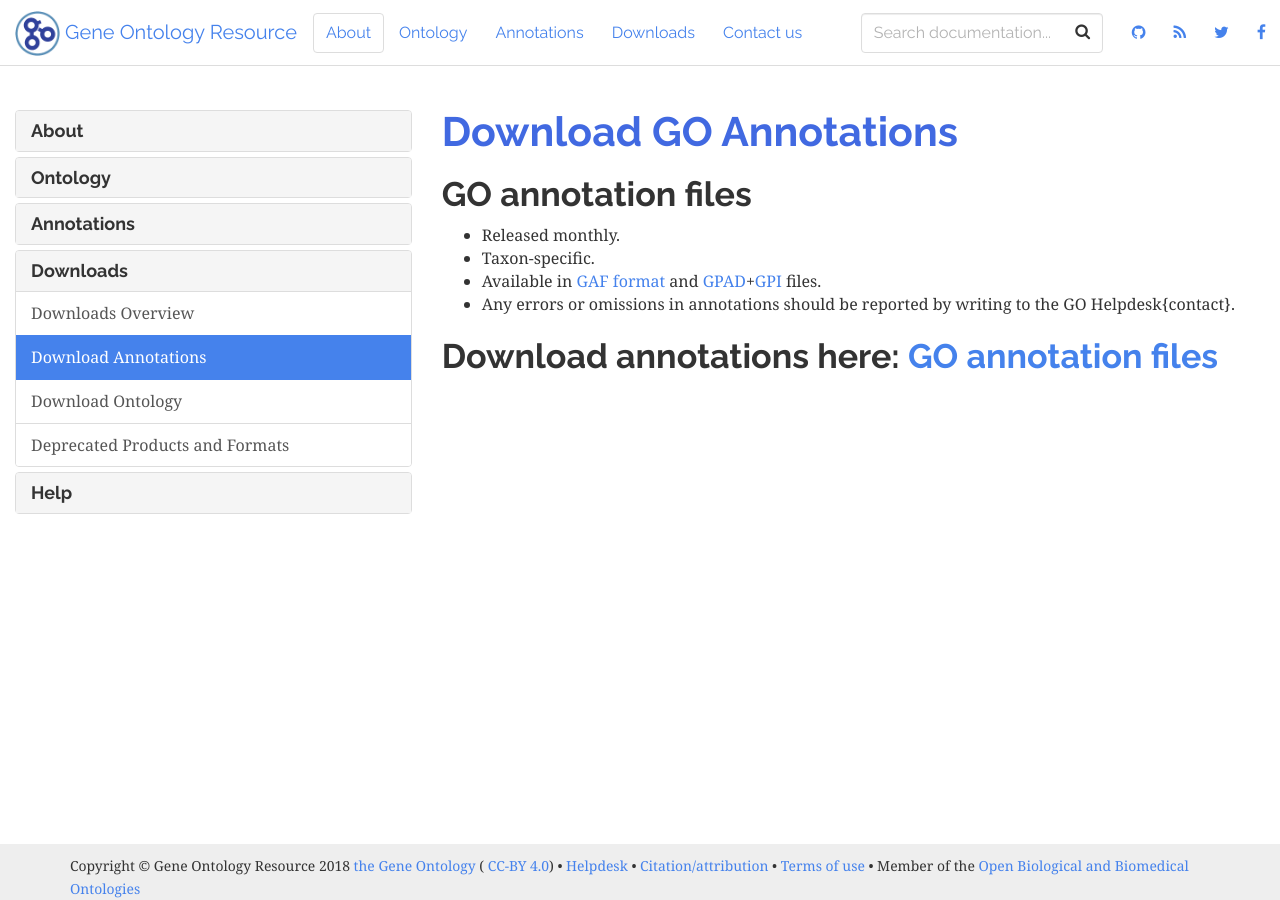
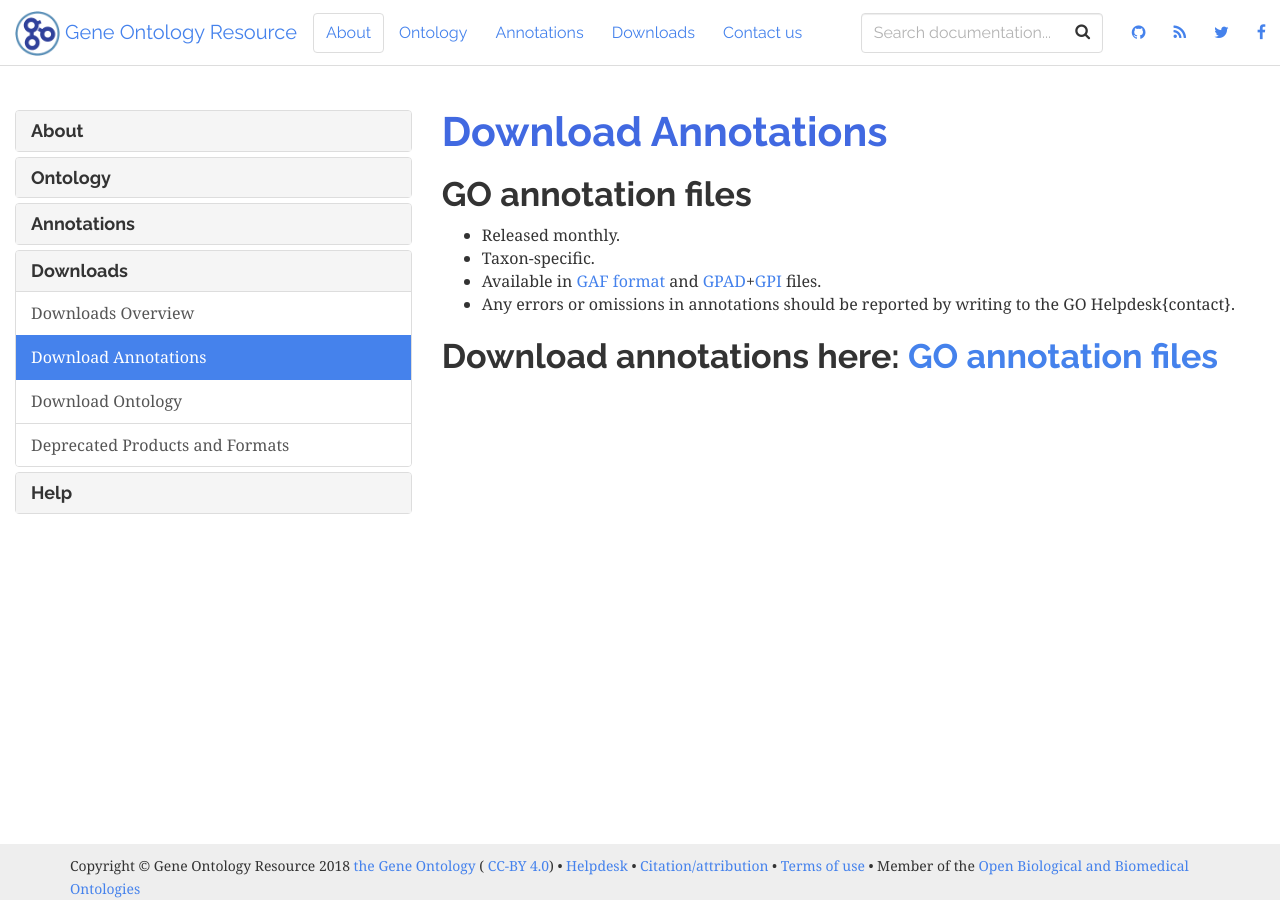
Before and after one commit to geneontology/geneontology.github.io, a Jekyll site: the page built from _docs/download-go-annotations.md, in a window 1280 px wide and 900 px high. Built offline with Jekyll 4.4.1, drawn with Linux system fonts in a browser that asks for light colours; nearby versions of some CDN libraries.

```diff
--- a/_docs/download-go-annotations.md
+++ b/_docs/download-go-annotations.md
@@ -3,7 +3,7 @@ title: Download Annotations
 permalink: /docs/download-go-annotations/
 ---
 
-# Download GO Annotations
+# Download Annotations
 ## GO annotation files
 + Released monthly.
 + Taxon-specific.
```
